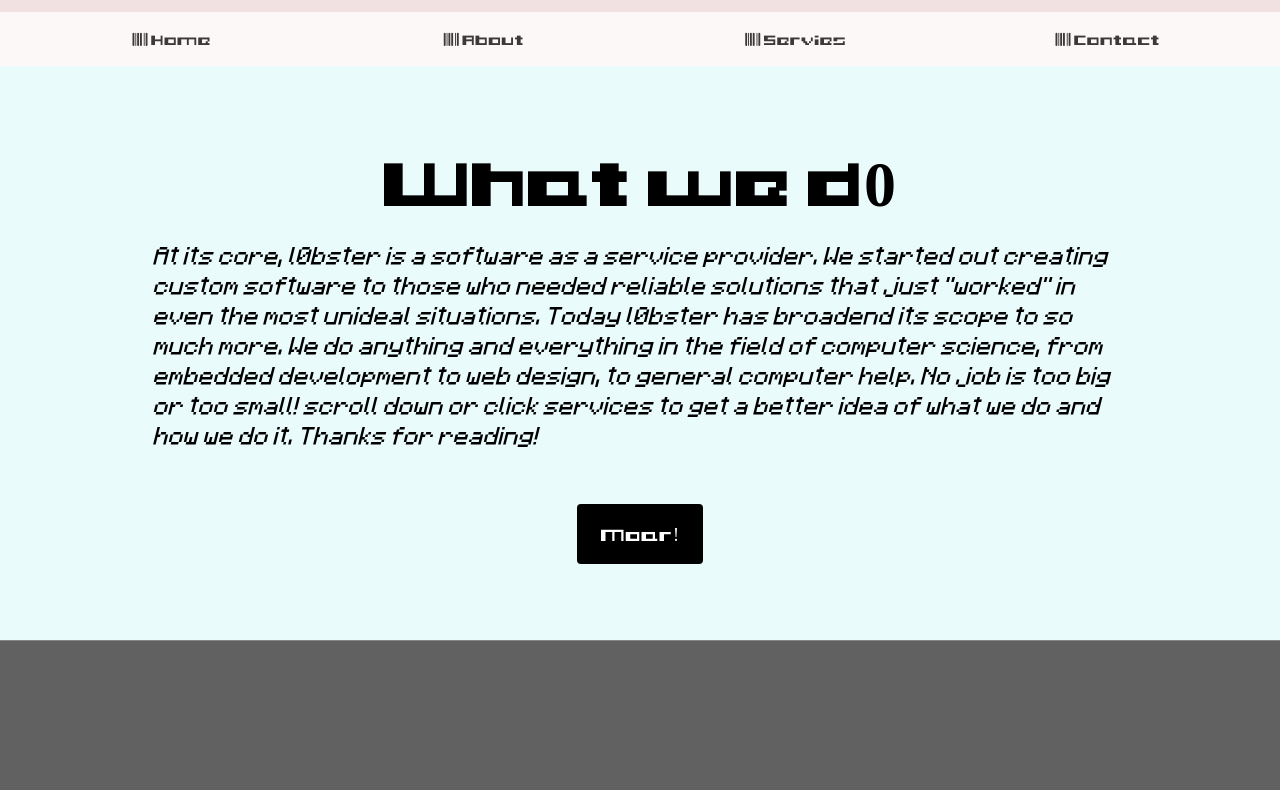
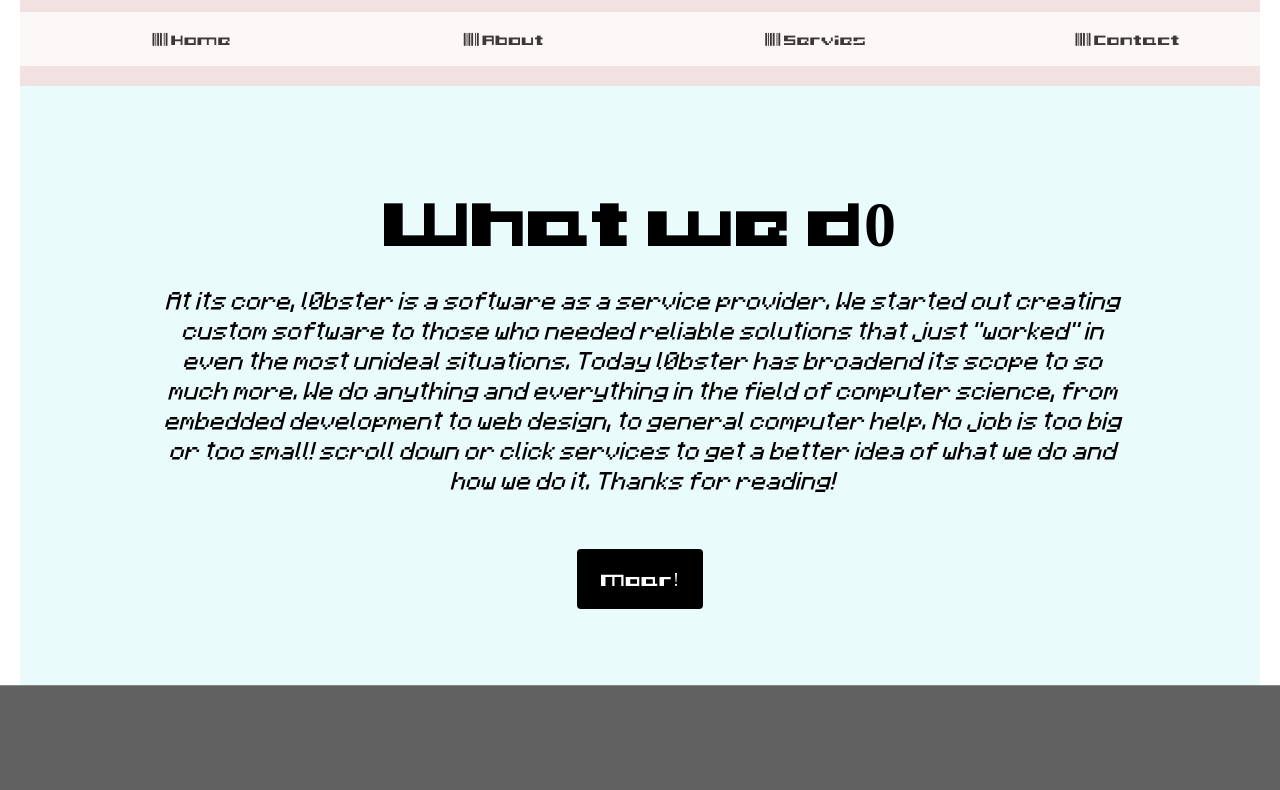
Before and after one commit to l0bsters/p0t, a plain HTML site: page index.html in a window 1280 px wide. Shown: the part 734-1524 px from the top of the page. Drawn offline with nearby package versions, Linux system fonts and the light colour scheme; a script that the page names is missing.

Commit message:
added margin

```diff
--- a/index.html
+++ b/index.html
@@ -42,9 +42,9 @@
 <div class="w3-container w3-padding-64 w3-pale-blue w3-grayscale-min" id="about">
   <div class="w3-content">
     <h1 class="w3-center w3-text-black w3-jumbo"><b>What we d0</b></h1>
-	<p><i><h4> At its core, l0bster is a software as a service provider. We started out creating custom software to those who needed reliable solutions that just "worked" in even the most unideal situations. Today l0bster has broadend its scope to so much more. We do anything and everything in the field of computer science, from embedded development
+    <p><i><h4><center> At its core, l0bster is a software as a service provider. We started out creating custom software to those who needed reliable solutions that just "worked" in even the most unideal situations. Today l0bster has broadend its scope to so much more. We do anything and everything in the field of computer science, from embedded development
 	  to web design, to general computer help. No job is too big or too small! scroll down or click services to get a better idea of what we do and how we do it. Thanks for reading!</i>
-			</h4></p><br>
+          </center></h4></p><br>
     <p class="w3-center"><a href="#services" class="w3-button w3-black w3-round w3-padding-large w3-large">Moar!</a></p>
   </div>
 </div>
--- a/styles.css
+++ b/styles.css
@@ -7,9 +7,9 @@
 	src: url("Minecraftia-Regular.ttf");
 	}
 
-body,h1,h2,h4,h5{
+body,h1,h2,h5{
 	font-family: 'myfont';
-	margin: 0px;
+	margin: 20px;
 }
 h4 {
   font-family: 'myfont2';
```
